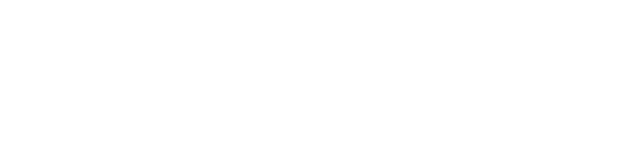
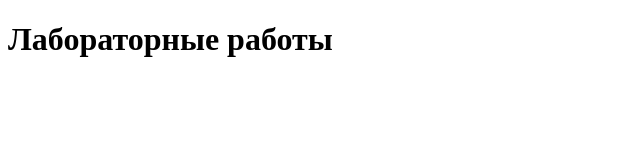
Before and after one commit to Vladizslav/Vladizslav.github.io, a plain HTML site: page index.html in a window 1280 px wide. Shown: the whole page, without its empty margins (0-640 px from the left). Drawn offline with Linux system fonts and the light colour scheme.

Commit message:
Update index.html

```diff
--- a/index.html
+++ b/index.html
@@ -6,6 +6,6 @@
     <title>HTML&amp;CSS</title>
 </head>
 <body>
-
+    <h1>Лабораторные работы</h1>
 </body>
 </html>
```
